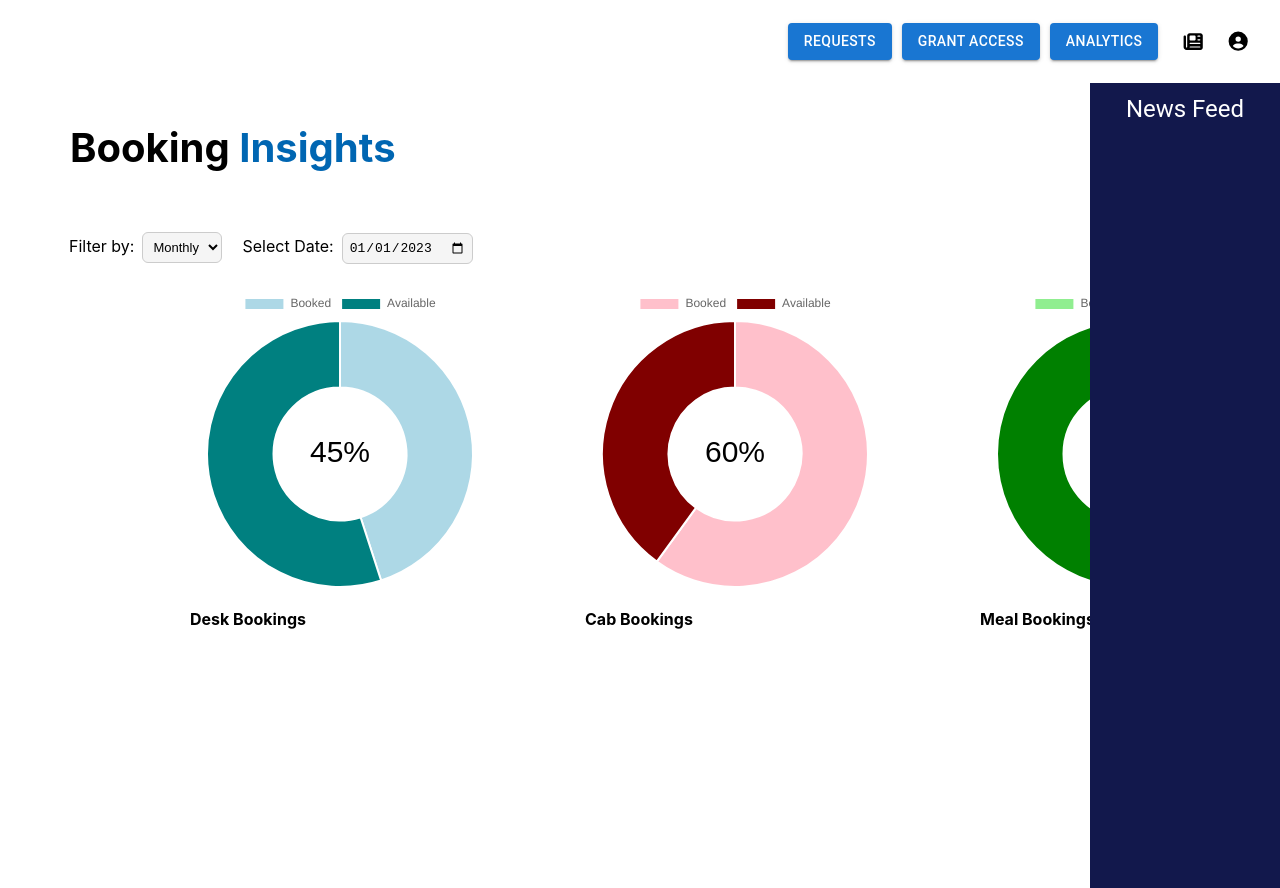
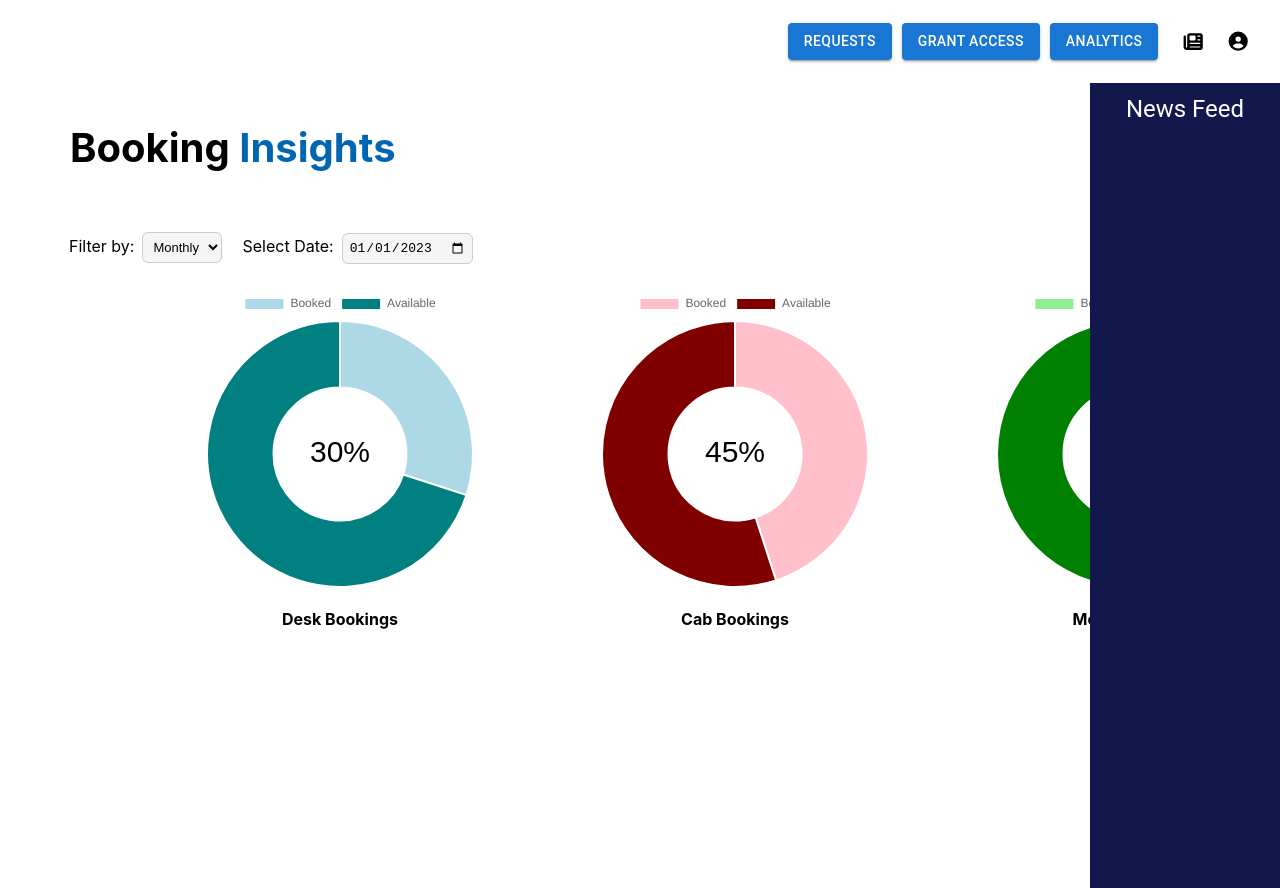
Before and after one commit to judhjit/employee-management-system, a React (Create React App) app in the folder Client/: page /analytics in a window 1280 px wide. Built offline with nearby package versions, Linux system fonts and the light colour scheme.

Commit message:
modified analytics

```diff
--- a/Client/src/Components/admin/Analytics.js
+++ b/Client/src/Components/admin/Analytics.js
@@ -1,133 +1,67 @@
-import React, { useState } from 'react';
+import React, { useState, useEffect } from 'react';
 import { Chart as ChartJS, ArcElement, Tooltip, Legend } from 'chart.js';
 import { Doughnut } from 'react-chartjs-2';
+import Box from '@mui/material/Box';
 
 ChartJS.register(ArcElement, Tooltip, Legend);
 
 function Analytics() {
-  const [selectedFilter, setSelectedFilter] = useState('monthly'); // FOR RANGE FILTER
-  const [selectedDate, setSelectedDate] = useState('2023-01-01'); // FOR DATE
+  const [selectedFilter, setSelectedFilter] = useState('monthly');
+  const [selectedDate, setSelectedDate] = useState('2023-01-01');
+  const [chartData, setChartData] = useState(null);
 
-  const data = {
-    monthly: {
-      desk: {
-        labels: ['Booked', 'Available'],
-        datasets: [
-          {
-            data: [45, 55],
-            backgroundColor: ['LightBlue','Teal' ],
-          },
-        ],
-      },
-      cab: {
-        labels: ['Booked', 'Available'],
-        datasets: [
-          {
-            data: [60, 40],
-            backgroundColor: ['pink', 'Maroon'],
-          },
-        ],
-      },
-      meal: {
-        labels: ['Booked', 'Available'],
-        datasets: [
-          {
-            data: [25, 75],
-            backgroundColor: ['LightGreen', 'green'],
-          },
-        ],
-      },
-    },
-    weekly: {
-      desk: {
-        labels: ['Booked', 'Available'],
-        datasets: [
-          {
-            data: [30, 70],
-            backgroundColor: ['LightBlue','Teal' ],
-          },
-        ],
-      },
-      cab: {
-        labels: ['Booked', 'Available'],
-        datasets: [
-          {
-            data: [55, 45],
-            backgroundColor: ['pink', 'Maroon'],
-          },
-        ],
-      },
-      meal: {
-        labels: ['Booked', 'Available'],
-        datasets: [
-          {
-            data: [20, 80],
-            backgroundColor: ['LightGreen', 'green'],
-          },
-        ],
-      },
-    },
-    daily: {
-      desk: {
-        labels: ['Booked', 'Available'],
-        datasets: [
-          {
-            data: [15, 85],
-            backgroundColor: ['LightBlue','Teal' ],
-          },
-        ],
-      },
-      cab: {
-        labels: ['Booked', 'Available'],
-        datasets: [
-          {
-            data: [40, 60],
-            backgroundColor: ['pink', 'Maroon'],
-          },
-        ],
-      },
-      meal: {
-        labels: ['Booked', 'Available'],
-        datasets: [
-          {
-            data: [10, 90],
-            backgroundColor: ['LightGreen', 'green'],
-          },
-        ],
-      },
-    },
-  };
+  const calculateDateRange = () => {
+    const currentDate = new Date();
+    currentDate.setHours(0, 0, 0, 0);
 
-  const getChartDataForDate = (date) => {
-    if (date === '2023-01-01') {
-      return {
-        desk: [45, 55],
-        cab: [60, 40],
-        meal: [25, 75],
-      };
-    } else if (date === '2023-05-05') {
-      return {
-        desk: [35, 65],
-        cab: [50, 90],
-        meal: [30, 70],
-      };
+    //if monthly is choosen as filter
+    if (selectedFilter === 'monthly') {
+      const startDate = new Date(currentDate);
+      startDate.setMonth(currentDate.getMonth() - 1);
+      return { startDate, endDate: currentDate };
+    } else if (selectedFilter === 'weekly') {
+      const startDate = new Date(currentDate);
+      startDate.setDate(currentDate.getDate() - 7);
+      return { startDate, endDate: currentDate };
+    } else if (selectedDate) {
+      // If a specific date is chosen from the calendar
+      const selected = new Date(selectedDate);
+      selected.setHours(0, 0, 0, 0);
+      return { startDate: selected, endDate: selected };
     } else {
-      return {
-        desk: [50, 85],
-        cab: [70, 90],
-        meal: [65, 67],
-      };
+      // If no filter or specific date is chosen, default to showing all future bookings
+      return { startDate: currentDate, endDate: currentDate };
     }
   };
 
-const selectedChartData = getChartDataForDate(selectedDate);
+  //took some dummy data as backend integration is not done
+  const dummyData = [
+    { deskBooked: 30, deskAvailable: 70 },
+    { cabBooked: 45, cabAvailable: 55 },
+    { mealBooked: 25, mealAvailable: 75 },
+  ];
 
+  useEffect(() => {
+    const { startDate, endDate } = calculateDateRange();
+
+    // Used dummy data array
+    const selectedChartData = dummyData.map((data) => ({
+      desk: [data.deskBooked, data.deskAvailable],
+      cab: [data.cabBooked, data.cabAvailable],
+      meal: [data.mealBooked, data.mealAvailable],
+    }));
+
+    setChartData(selectedChartData);
+  }, [selectedFilter, selectedDate]);
+
+  //for giving animations to chart
   const options = {
     animation: {
       duration: 1000,
       easing: 'easeInOutCubic',
     },
   };
+
 
   const doughnutLabel = {
     id: 'doughnutLabel',
@@ -144,9 +78,8 @@ const selectedChartData = getChartDataForDate(selectedDate);
     },
   };
 
-  const selectedData = data[selectedFilter];
-
   return (
+    <Box>
     <div>
       <h3 style={{ fontSize: '40px', paddingLeft: '70px' }}>
         Booking <span style={{ color: '#0066b2' }}>Insights</span>
@@ -169,7 +102,7 @@ const selectedChartData = getChartDataForDate(selectedDate);
             >
               <option value="monthly">Monthly</option>
               <option value="weekly">Weekly</option>
-              <option value="daily">Daily</option>
+
             </select>
           </label>
           <label style={{ marginLeft: '20px' }}>
@@ -190,14 +123,14 @@ const selectedChartData = getChartDataForDate(selectedDate);
           </label>
         </div>
         <div style={{ display: 'flex', justifyContent: 'space-between', width: '100%', paddingLeft: '190px' }}>
-          <div>
+          <div style={{ textAlign: 'center' }}>
             <Doughnut
               key={`desk-${selectedFilter}`}
               data={{
                 labels: ['Booked', 'Available'],
                 datasets: [
                   {
-                    data: selectedChartData.desk,
+                    data: chartData ? chartData[0].desk : [0, 0],
                     backgroundColor: ['lightblue', 'teal'],
                   },
                 ],
@@ -207,14 +140,14 @@ const selectedChartData = getChartDataForDate(selectedDate);
             />
             <h4 style={{ color: 'black' }}>Desk Bookings</h4>
           </div>
-          <div>
+          <div style={{ textAlign: 'center' }}>
             <Doughnut
               key={`cab-${selectedFilter}`}
               data={{
                 labels: ['Booked', 'Available'],
                 datasets: [
                   {
-                    data: selectedChartData.cab,
+                    data: chartData ? chartData[1].cab : [0, 0],
                     backgroundColor: ['pink', 'Maroon'],
                   },
                 ],
@@ -224,14 +157,14 @@ const selectedChartData = getChartDataForDate(selectedDate);
             />
             <h4 style={{ color: 'black' }}>Cab Bookings</h4>
           </div>
-          <div>
+          <div style={{ textAlign: 'center' }}>
             <Doughnut
               key={`meal-${selectedFilter}`}
               data={{
                 labels: ['Booked', 'Available'],
                 datasets: [
                   {
-                    data: selectedChartData.meal,
+                    data: chartData ? chartData[2].meal : [0, 0],
                     backgroundColor: ['LightGreen', 'green'],
                   },
                 ],
@@ -244,6 +177,7 @@ const selectedChartData = getChartDataForDate(selectedDate);
         </div>
       </div>
     </div>
+    </Box>
   );
 }
 
```
